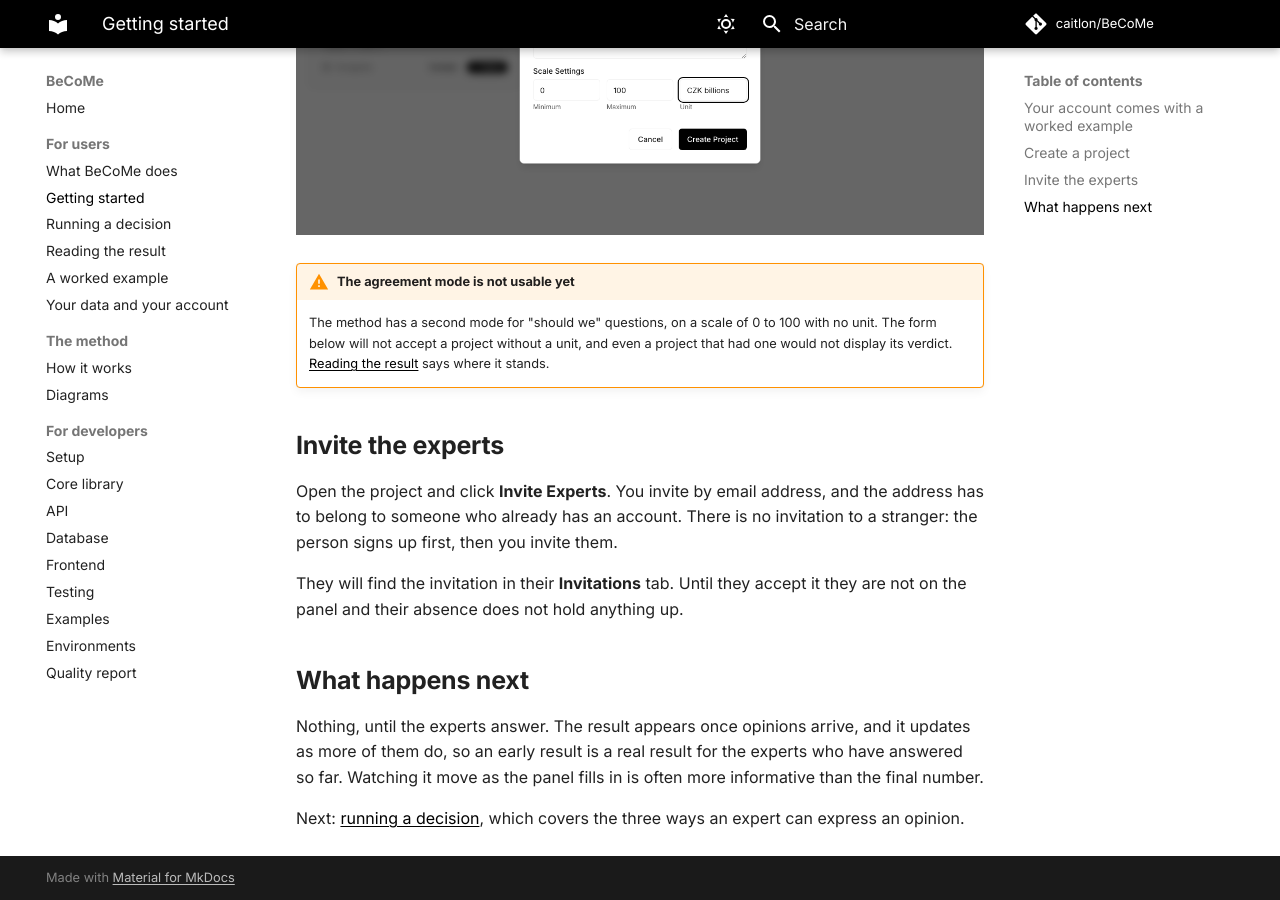
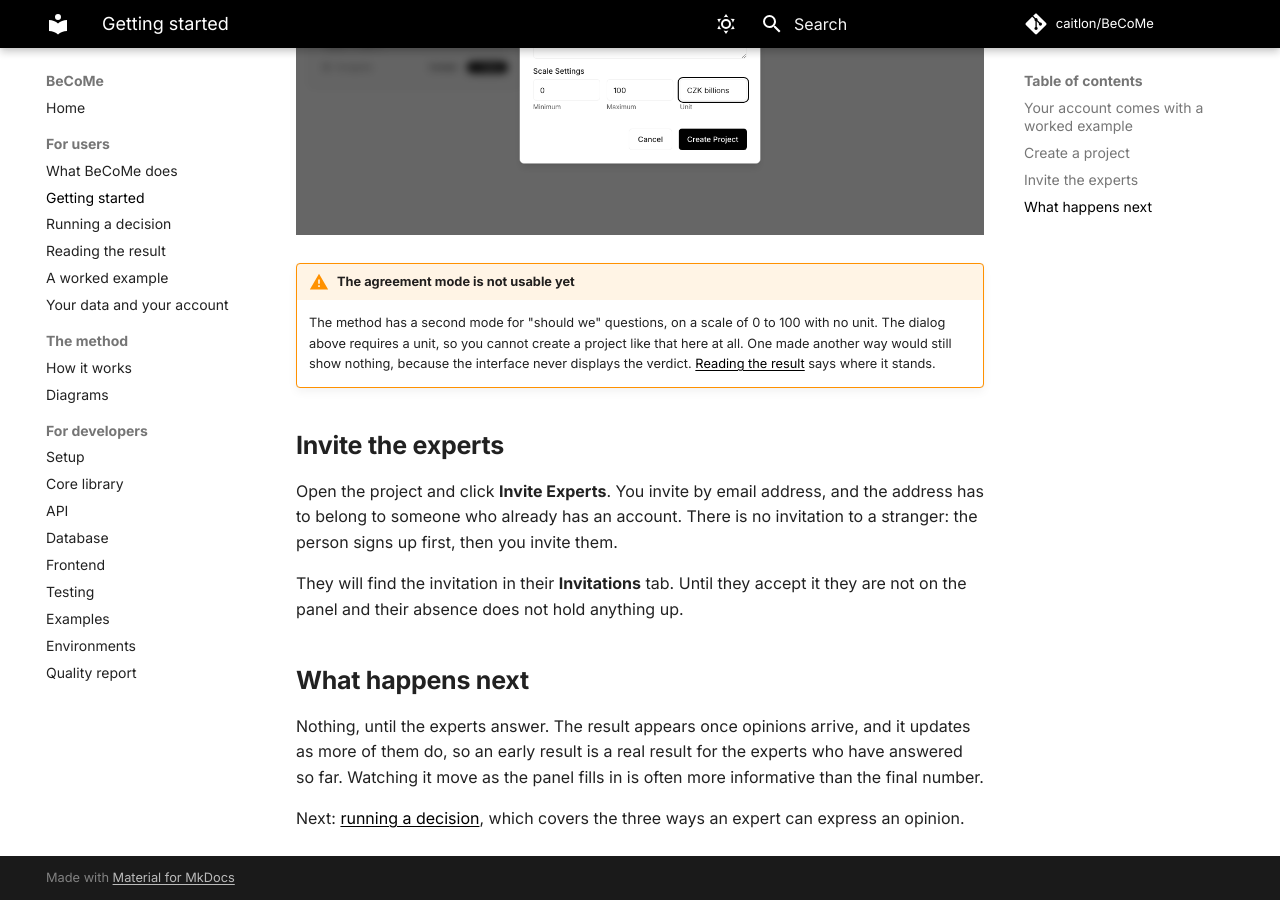
Before and after one commit to caitlon/BeCoMe, an MkDocs documentation site: the page built from docs/user/getting-started.md, in a window 1280 px wide and 900 px high, scrolled down 1389 px. Built offline with MkDocs 1.6.1 and Material for MkDocs 9.7.7, drawn with Linux system fonts in a browser that asks for light colours; comment, search, counter and statistics services are not loaded.

Commit message:
docs: correct the agreement-mode warning

```diff
--- a/docs/user/getting-started.md
+++ b/docs/user/getting-started.md
@@ -37,8 +37,9 @@
 !!! warning "The agreement mode is not usable yet"
 
     The method has a second mode for "should we" questions, on a scale of 0 to 100 with no unit.
-    The form below will not accept a project without a unit, and even a project that had one would
-    not display its verdict. [Reading the result](reading-the-result.md) says where it stands.
+    The dialog above requires a unit, so you cannot create a project like that here at all. One
+    made another way would still show nothing, because the interface never displays the verdict.
+    [Reading the result](reading-the-result.md) says where it stands.
 
 ## Invite the experts
 
```
